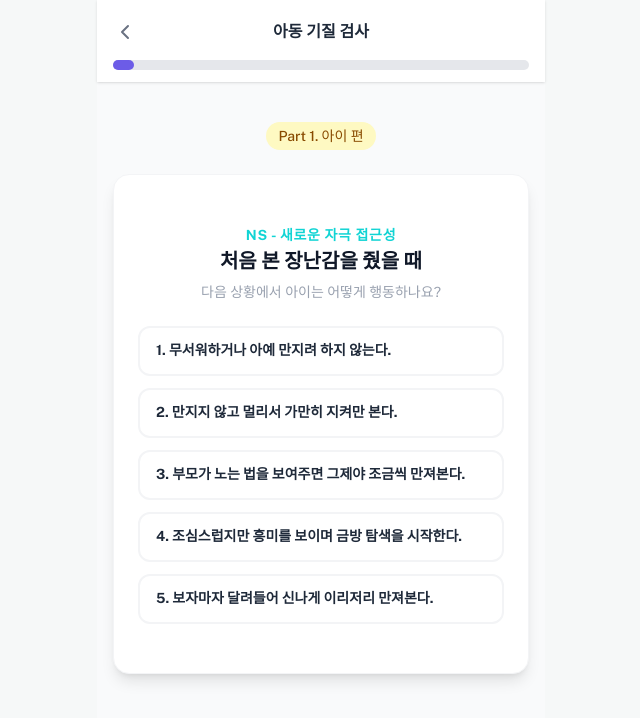
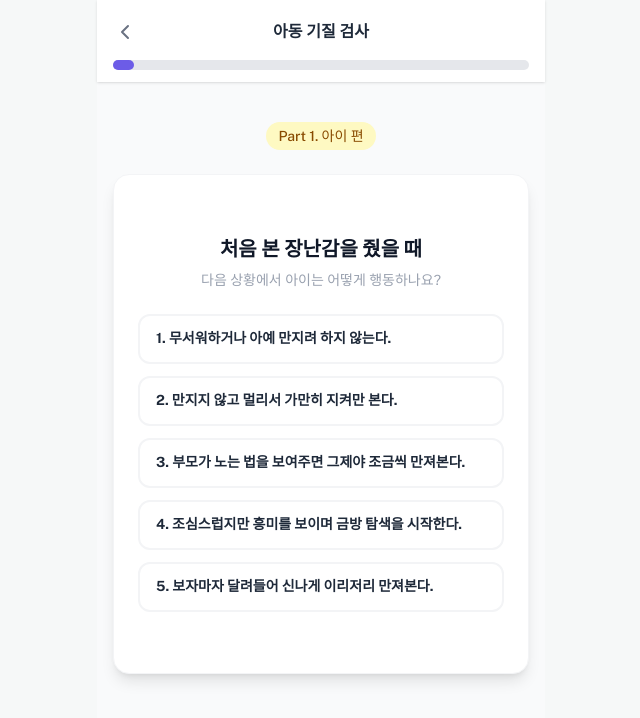
Before and after one commit to iplepine/gijilai-web, a Next.js app in the folder app/: page /survey/child in a window 1280 px wide. Shown: the top 718 px of the page, without its empty margins (319-959 px from the left). Built offline with nearby package versions, Linux system fonts and the light colour scheme.

Commit message:
fix: 문항 신뢰도 향상을 위해 카테고리/하위요인(Facet) 라벨 제거

```diff
--- a/app/src/components/survey/QuestionCard.tsx
+++ b/app/src/components/survey/QuestionCard.tsx
@@ -48,9 +48,7 @@ export const QuestionCard: React.FC<QuestionCardProps> = ({ question, currentAns
     return (
         <div className="flex flex-col items-center justify-center p-6 bg-white rounded-2xl shadow-lg border border-gray-100 min-h-[500px] w-full max-w-md mx-auto animate-fadeIn">
             <div className="mb-6 text-center">
-                <span className="text-sm font-bold text-primary tracking-wider uppercase mb-1 block">
-                    {question.category} - {question.facet}
-                </span>
+
                 <h3 className="text-xl font-bold text-gray-900 leading-tight">
                     {isBARS ? question.context : question.text}
                 </h3>
```
